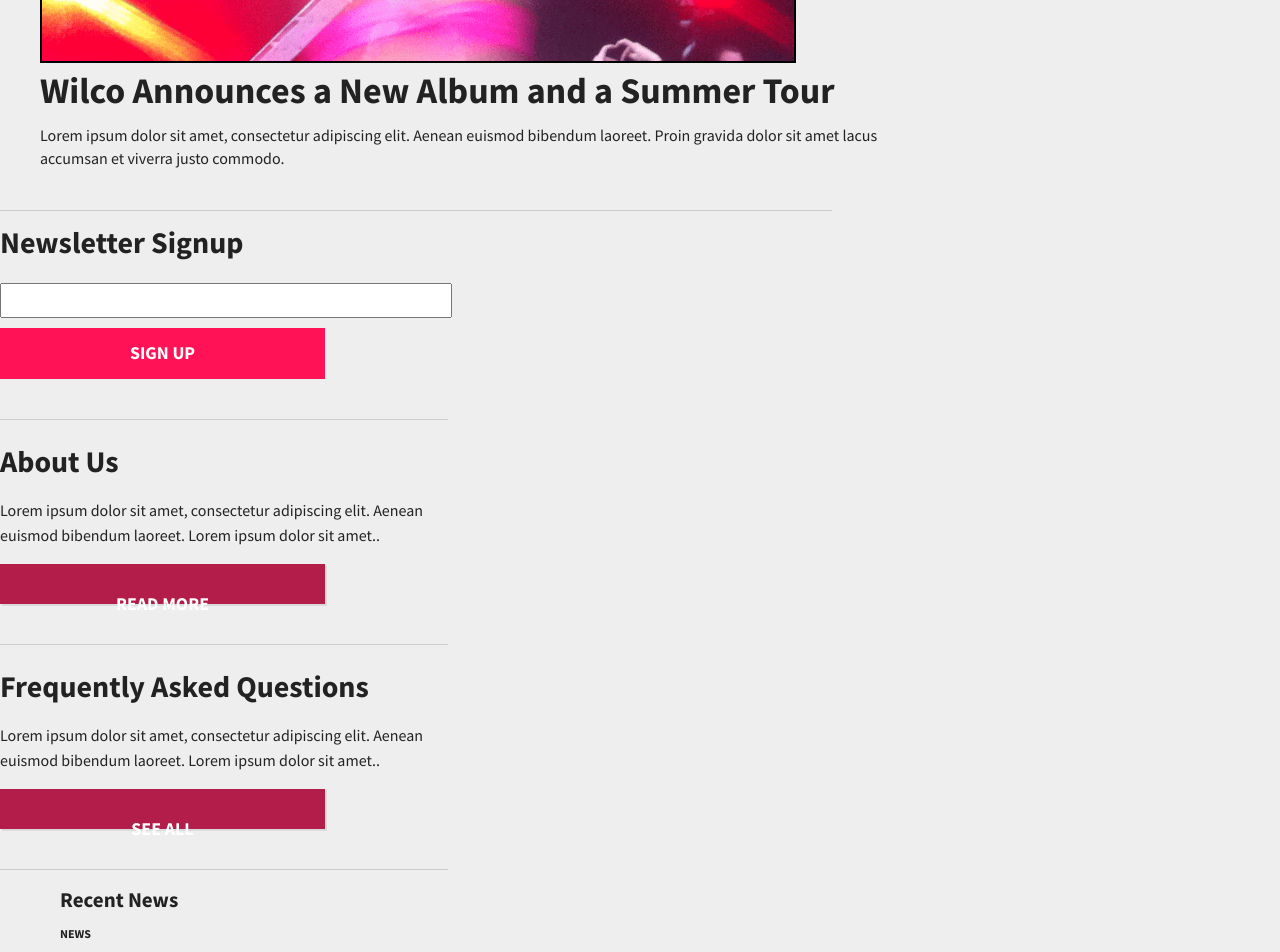
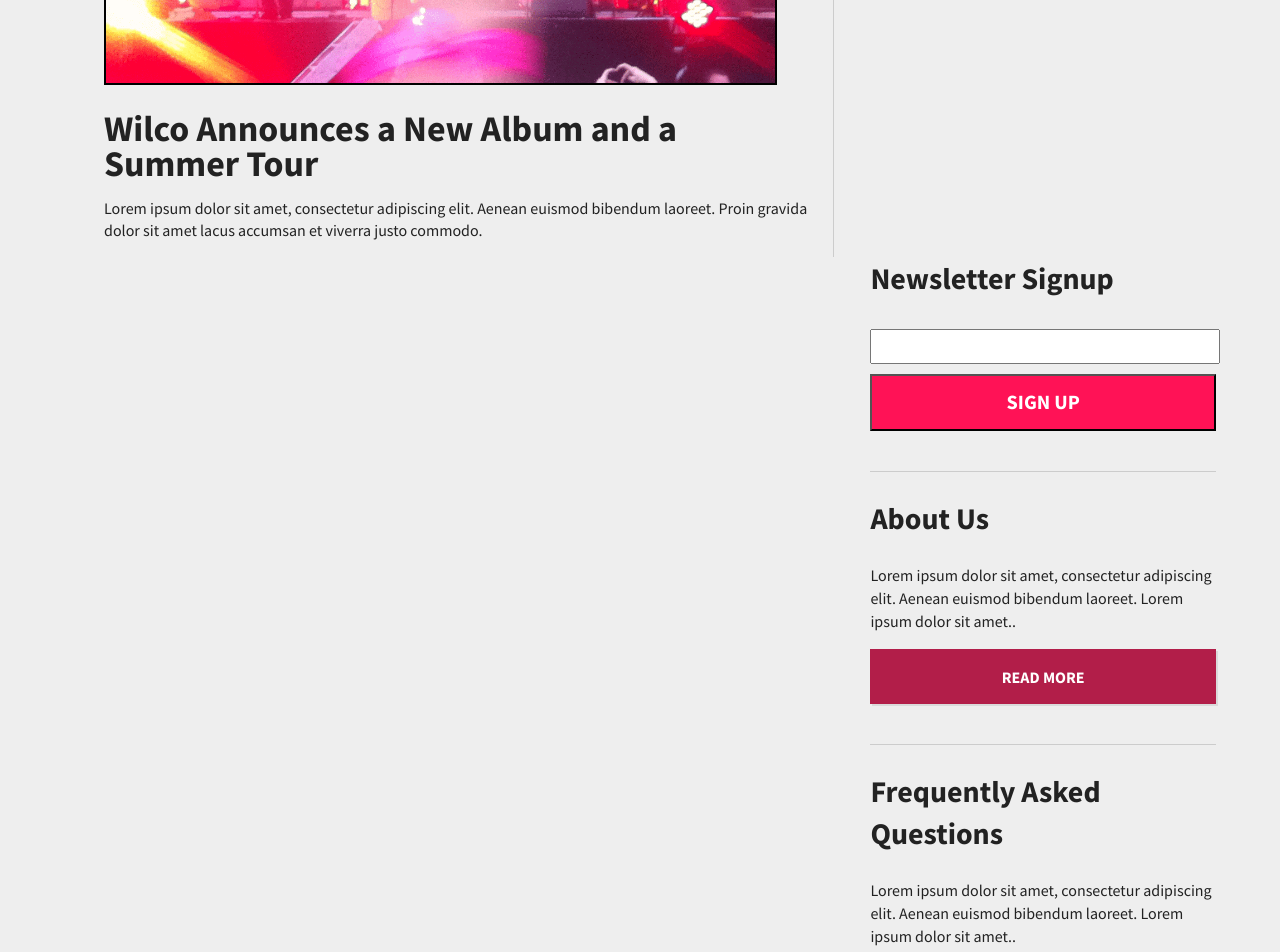
Before and after one commit to sofiakrsmanovic/responsive-unplugged-website, a plain HTML site: page index.html in a window 1280 px wide. Shown: the part 640-1592 px from the top of the page. Drawn offline with nearby package versions, Linux system fonts and the light colour scheme.

Commit message:
padding and margins finalized

```diff
--- a/css/main.css
+++ b/css/main.css
@@ -401,7 +401,7 @@ footer {
    Modify as content requires.
    ========================================================================== */
 
-@media screen and (min-width: 768px) {
+@media screen and (min-width: 768px) and (max-width: 939px) {
   /* Tablet styles here! */
 
 body, html {
@@ -418,7 +418,9 @@ text-decoration: none;
 }
 
 main {
-margin: 0;
+ width: 96%;
+ padding: 0 2%;
+ margin: auto;
  clear: both;
 }
 
@@ -511,6 +513,7 @@ margin: 0 auto;
 .top-story p {
 font-size: 0.875em;
 font-weight: 400;
+line-height: 23px;
 }
 
 .sidebar {
@@ -559,6 +562,7 @@ display: block;
 .sidebar p {
   font-size: 0.875em;
   font-weight: 400;
+  line-height: 23px;
 }
 
   .sidebar-about-us, .sidebar-faq {
@@ -666,6 +670,8 @@ font-weight: 700;
   /* Computer styles here! */
   body, html {
     font-family: 'Source Sans Pro', sans-serif;
+    color: #222222;
+    background-color: #eee;
   }
 
   a {
@@ -674,23 +680,30 @@ font-weight: 700;
     color: #23a4cc;
   }
 
+  main {
+   width: 90%;
+   padding: 0 2%;
+   margin: auto;
+  }
   /* HEADER ================================ */
   .main-header {
-    height: 122px;
     width: 100%;
-    margin: 0 auto;
+    margin: 0;
     padding: 0 3%;
     background-color: #dddddd;
+    float: left;
   }
 
   .main-header .logo {
     width:40%;
     float: left;
-    margin: 0 auto;
+    margin: 0;
+    padding: 0;
   }
 
 .logo img {
   width: 100%;
+  margin: 0 auto;
 }
 
   .main-header nav {
@@ -704,131 +717,151 @@ font-weight: 700;
 }
 
   /* MAIN CONTENT ================================ */
-  main {
-  width: 100%;
-  margin: 0 auto;
-  background-color: #eeeeee;
-  }
 
   .hero-area {
     width: 100%;
     clear: both;
+    margin: 0;
+    border-bottom: 1px solid #cccccc;
+    float: left;
+    padding-bottom: 25px;
+    padding-top: 30px;
   }
 
 .top-story {
   float: left;
   width: 65%;
+  margin: 0;
+  border-right: 1px solid #cccccc;
+  padding-right: 20px;
 }
 
   .top-story img {
     width: 100%;
-    float: left;
-    margin: 0 auto;
+    margin: 0;
     border:2px solid #000000;
     margin-bottom: 10px;
   }
 
 .top-info {
-  width: 65%;
+  width: 95%;
+  float: left;
+  margin-left: 0;
+  padding-left: 40px;
 }
 
   .top-info h1 {
     font-size: 36px;
     font-weight: 700;
-    padding-left: 40px;
     margin: 0 auto;
     line-height: 35px;
-    width: 900px;
+    clear: both;
   }
 
   .top-story p {
     font-size: 16px;
     font-weight: 400;
-    padding-left: 40px;
-    width: 900px;
   }
 
   .sidebar {
-  width: 35%;
-  float: left;
-  display: block;
-  }
-
-
-  .sidebar-newsletter h2, .sidebar-about-us h2, .sidebar-faq h2 {
-    font-size: 30px;
-    font-weight: 700;
-    margin: 0 auto;
-  }
-
-  .sidebar-newsletter, .sidebar-about-us {
-    border-bottom: 1px solid #cccccc;
-}
-
-.sidebar-newsletter h2 {
-  padding-bottom: 20px;
-  padding-top: 10px;
-}
-
-.sidebar-about-us h2, .sidebar-faq h2 {
-  padding-top: 20px;
-}
-
-  .sidebar-about-us p, .sidebar-faq p {
-    font-size: 16px;
-    font-weight: 300;
-    line-height: 25px;
-  }
-
-  .sidebar-newsletter form {
-    font-size: 18px;
-    font-weight: 700;
+  width: 30%;
+  float: right;
+  padding-left: 3.5%;
     }
 
   .sidebar .btn {
-    font-size: 18px;
+  background-color: #b21e49;
+  border: none;
+  color: #fff;
   font-weight: 700;
-    background-color: #b21e49;
-    color: #ffffff;
+  text-transform: uppercase;
+  line-height: 2.5;
   text-align: center;
-    text-transform: uppercase;
-    width: 325px;
-    padding: 17px 0;
+  box-shadow: 2px 2px 0px #DADADA;
+  height: 55px;
+  width: 100%;
+  display: block;
   margin-bottom: 20px;
-    border: none;
     }
 
     .sidebar .input {
-    font-size: 18px;
+      font-size: 1.125em;
       font-weight: 700;
       background-color: #ff1256;
       color: #ffffff;
       text-align: center;
       text-transform: uppercase;
-    width: 325px;
-    padding: 17px 10;
+      width: 100%;
+      padding: 15px 0;
         margin-bottom: 20px;
-    border: none;
     }
 
+    .sidebar-newsletter input[type="text"] {
+      margin-bottom: 10px;
+      padding: 5px 0;
+      width: 100%;
+    }
 
+    .sidebar h2 {
+      font-size: 30px;
+      font-weight: 700;
+    }
 
-  .feed img {
-    width: 30%;
-    float: left;
-    padding-bottom: 25px;
+.sidebar-newsletter h2 {
+  margin: 0;
+  padding-bottom: 30px;
+}
+
+  .sidebar p {
+    font-size: 16px;
+    font-weight: 400;
+    line-height: 23px;
+  }
+
+    .sidebar-about-us {
+      display: block;
+      border-bottom: 1px solid #ccc;
+      padding-bottom: 20px;
+    }
+
+    .sidebar-newsletter {
+      border-bottom: 1px solid #ccc;
+      padding-bottom: 20px;
+    }
+
+    .sidebar-newsletter form {
+      font-size: 1.125em;
+      font-weight: 700;
     }
 
 .feed {
 width: 100%;
 float: left;
+clear: both;
+margin-top: 30px;
+padding-left: 40px;
 }
 
 .feed-item {
   clear:both;
+  width: 96%;
   float: left;
   border-bottom: 1px solid #cccccc;
+  padding-bottom: 15px;
 }
+
+.bottom-item {
+  clear:both;
+  float: left;
+  padding-bottom: 15px;
+}
+
+.feed img {
+    width: 20%;
+    float: left;
+    padding: 0 30px 25px 0;
+  }
+
 
 .feed a {
   font-weight: 700;
@@ -840,21 +873,24 @@ float: left;
   .feed h2 {
     font-size: 21px;
     font-weight: 700;
-    padding-left: 40px;
+    margin: 0 auto;
   }
 
 
-.feed h3 {
+.feed-item h3, .bottom-item h3 {
   font-size: 12px;
   font-weight: 700;
-  padding-left: 40px;
+  padding-top: 20px;
+  text-transform: uppercase;
 }
 
   .feed p {
     font-size: 16px;
     font-weight: 300;
+    display: block;
     line-height: 25px;
     padding-left: 40px;
+    margin-top: 0;
     width: 100%;
   }
 
@@ -863,11 +899,13 @@ float: left;
   width: 100%;
   margin: auto;
   text-align: center;
+  clear: both;
+  border-top: 1px solid #cccccc;
 
   }
 
-  .footer-logo {
-    width: 50%;
+  footer img {
+    width: 20%;
     padding-top: 40px;
     margin: auto;
   }
```
Lines whose indentation alone changed are shown as unchanged.
